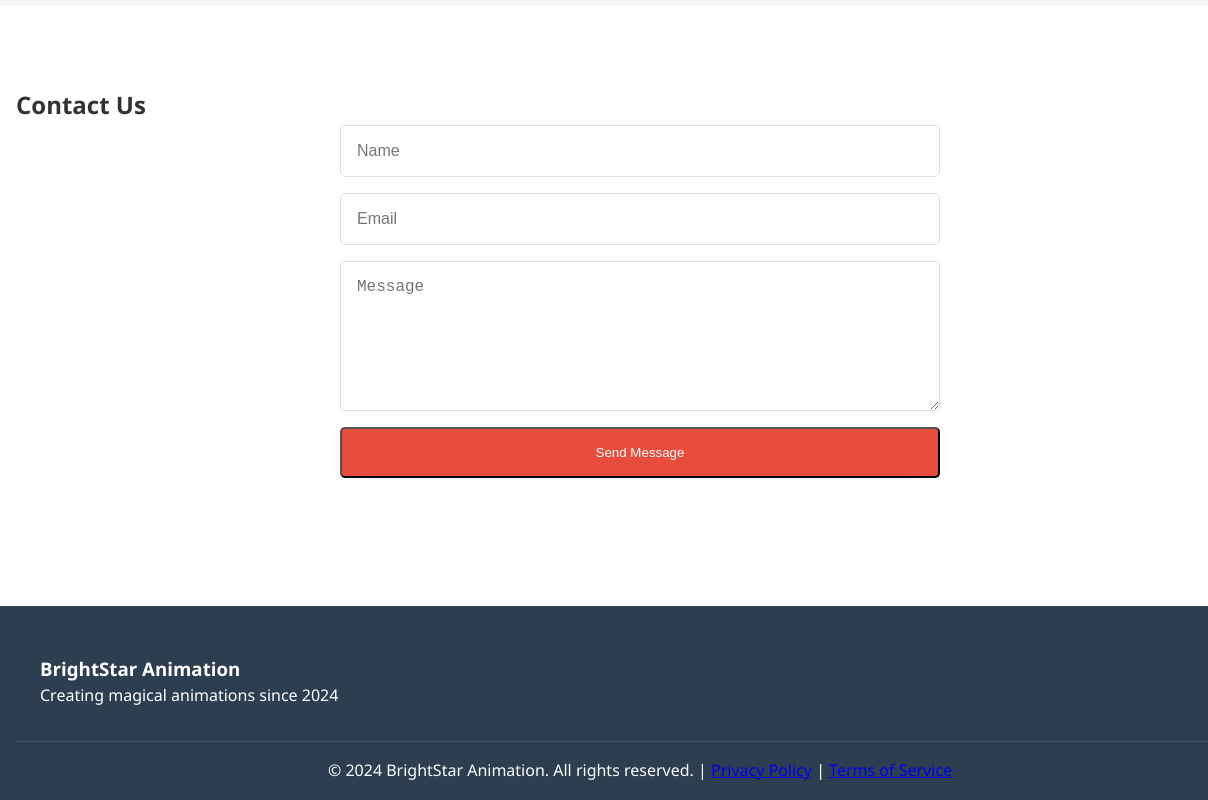
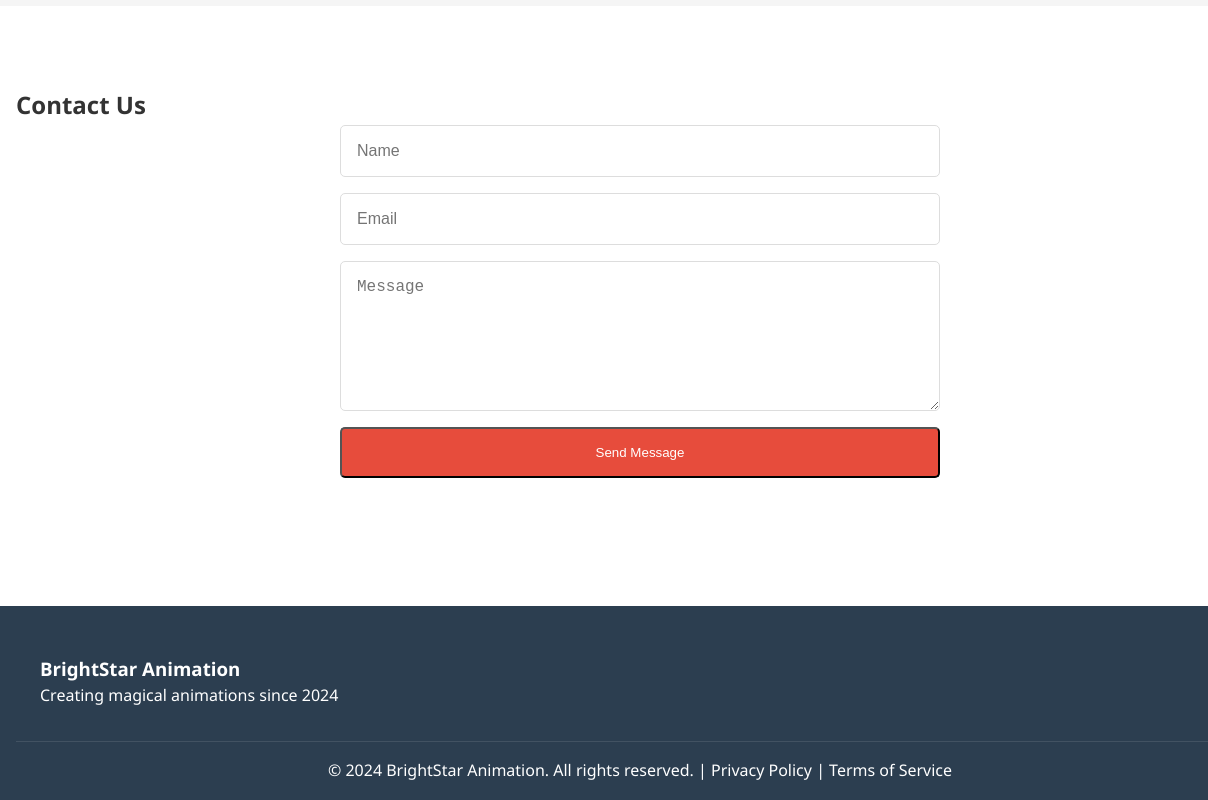
Before and after one commit to DWinchester231/brightstar-animation, a plain HTML site: page index.html in a window 1280 px wide. Shown: the part 2057-2857 px from the top of the page, 0-1208 px from the left. Drawn offline with Linux system fonts and the light colour scheme.

Commit message:
Update footer link styles to maintain consistent appearance

```diff
--- a/styles.css
+++ b/styles.css
@@ -357,6 +357,20 @@ footer {
     margin-top: 2rem;
     padding-top: 1rem;
     border-top: 1px solid rgba(255,255,255,0.1);
+}
+
+.footer-bottom a {
+    color: var(--white);
+    text-decoration: none;
+    transition: color 0.3s ease;
+}
+
+.footer-bottom a:hover {
+    color: var(--accent-color);
+}
+
+.footer-bottom a:visited {
+    color: var(--white);
 }
 
 /* Theme toggle button styles */
```
